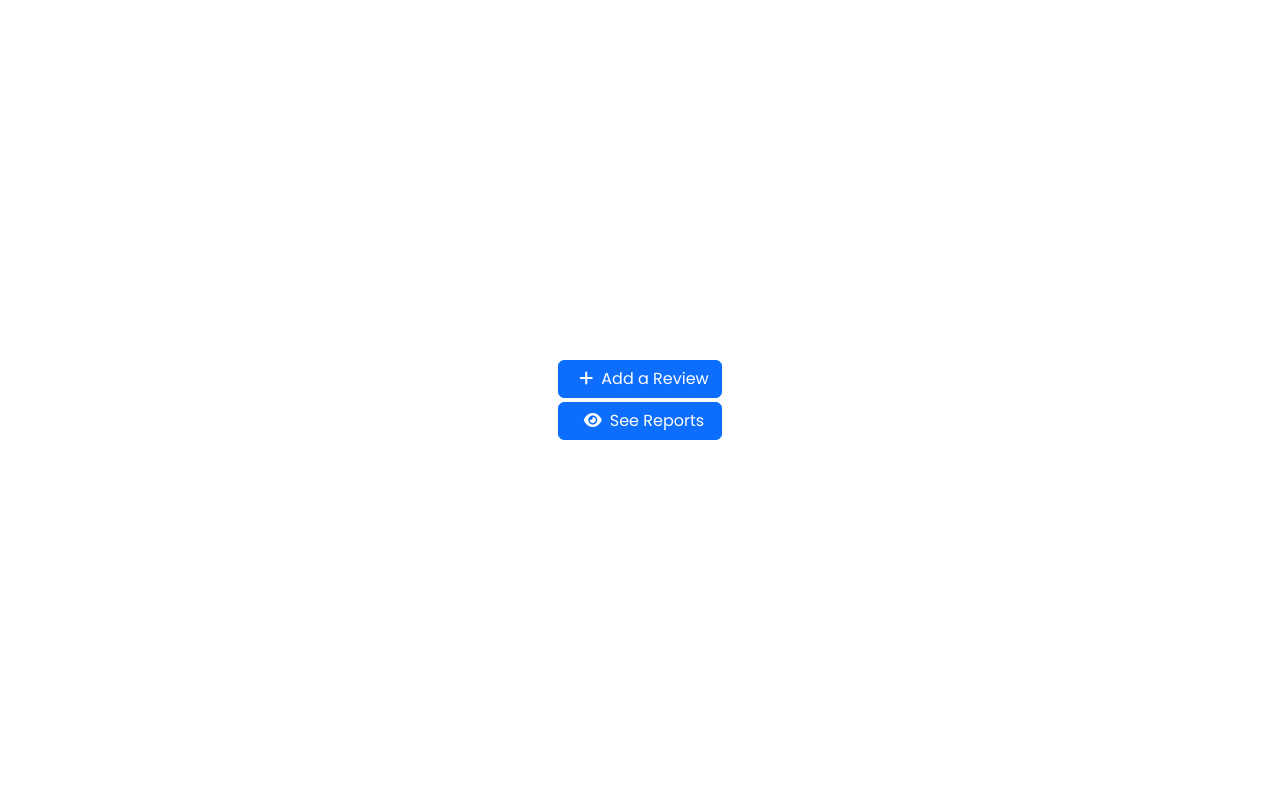
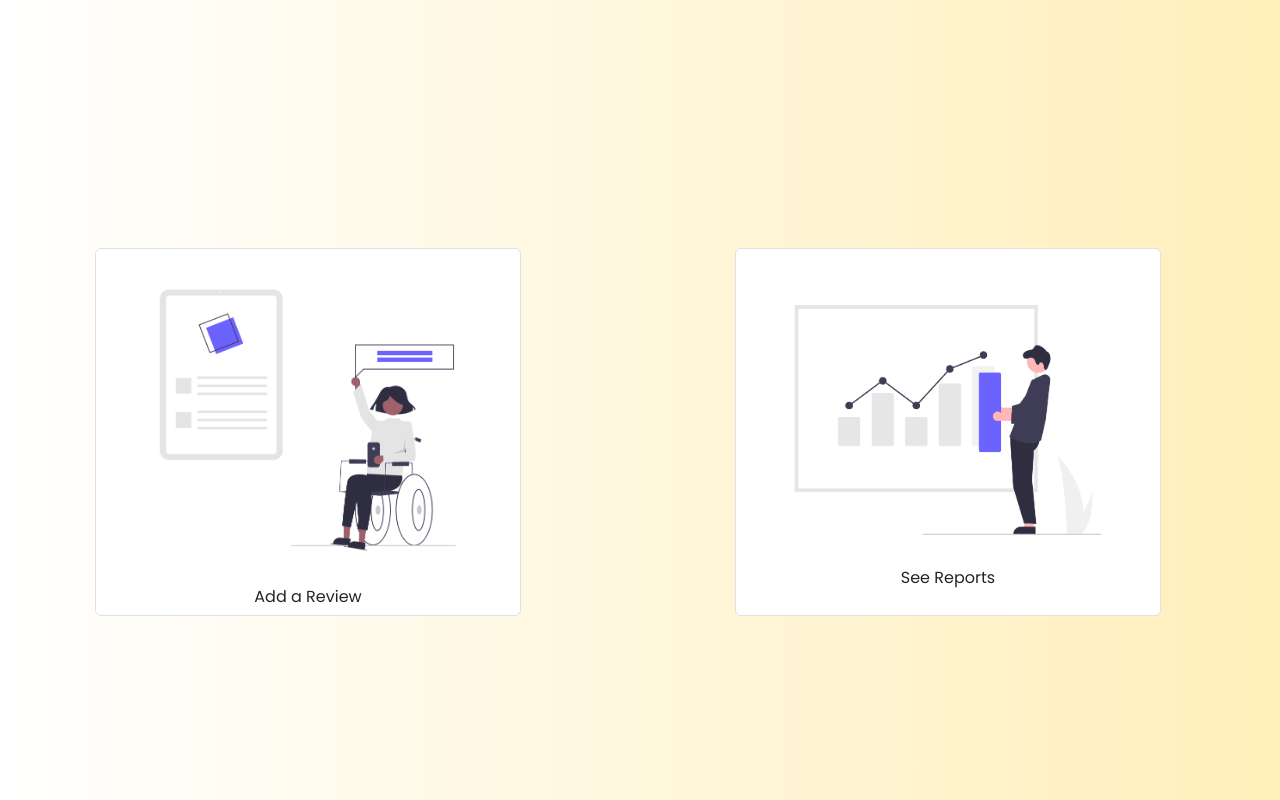
Before and after one commit to amarjyothi98/raj-it-day, a React (Create React App) app: page /home in a window 1280 px wide. Built offline with nearby package versions, Linux system fonts and the light colour scheme.

Commit message:
imporved user home page

```diff
--- a/src/components/screens/User/UserHome.jsx
+++ b/src/components/screens/User/UserHome.jsx
@@ -1,16 +1,23 @@
 import React from 'react'
 import { Link } from 'react-router-dom'
+import image1 from '../../assets/addReview.png'
+import image2 from '../../assets/seeData.png'
+import { useNavigate } from 'react-router-dom'
 function UserHome() {
+    const navigate=useNavigate()
     return (
-        <div className='d-flex align-items-center justify-content-center' style={{height:'100vh'}}>
-            <div>
-            <Link to="/addreview">
-                <button className='btn btn-primary d-block my-1 w-100'><i className="fa fa-plus mx-2"></i>Add a Review</button>
-            </Link>
-            <Link to="/dashboard">
-                <button className='btn btn-primary d-block my-1 w-100'><i className="fa fa-eye mx-2"></i>See Reports</button>
-            </Link>
-        </div>
+        <div className='d-flex align-items-center justify-content-between w-100 bgimage' style={{ height: '100vh'}}>
+            <div className='row justify-content-between w-100'>
+
+                    <button onClick={()=>navigate('/addreview')} className='btn col-4 border bg-white rounded mx-auto '>
+                        <img src={image1} className="w-100" alt="" />
+                        Add a Review</button>
+
+                    <button onClick={()=>navigate('/dashboard')} className='btn col-4 border bg-white rounded mx-auto '>
+                        <img src={image2} className="w-100" alt="" />
+                        See Reports
+                    </button>
+            </div>
         </div>
 
     )
--- a/src/index.css
+++ b/src/index.css
@@ -16,9 +16,10 @@ code {
     text-decoration: none;
 }
 
-.form-control::after{
+.form-control::after {
     color: black;
 }
+
 * {
     margin: 0;
     padding: 0;
@@ -39,6 +40,7 @@ nav {
     justify-content: space-between;
     align-items: center;
 }
+
 nav img {
     width: 150px;
 }
@@ -48,18 +50,21 @@ nav img {
     text-align: right;
 
 }
+
 .nav-links ul li {
     list-style: none;
     display: inline-block;
     padding: 8px 12px;
     position: relative;
 }
+
 .nav-links ul li a {
     color: black;
     text-decoration: none;
     font-size: 13px;
 }
-.nav-links ul li::after{
+
+.nav-links ul li::after {
     content: '';
     width: 0;
     height: 2px;
@@ -68,7 +73,8 @@ nav img {
     margin: auto;
     transition: 0.5s;
 }
-.nav-links ul li:hover::after{
+
+.nav-links ul li:hover::after {
     width: 100%;
 }
 
@@ -82,15 +88,18 @@ nav img {
     transform: translate(-50%, -50%);
     text-align: center;
 }
+
 .text-box h1 {
     font-size: 62px;
 }
+
 .text-box p {
     margin: 10px 0 40px;
     font-size: 14px;
     color: white;
 
 }
+
 .hero-btn {
     display: inline-block;
     text-decoration: none;
@@ -102,6 +111,7 @@ nav img {
     position: relative;
     cursor: pointer;
 }
+
 .hero-btn:hover {
     border: 1px solid #f44336;
     background-color: #f44336;
@@ -112,13 +122,16 @@ nav img {
 nav .fa {
     display: none;
 }
-@media(max-width: 700px){
+
+@media(max-width: 700px) {
     .text-box h1 {
         font-size: 20px;
     }
+
     .nav-links ul li {
         display: block;
     }
+
     .nav-links {
         position: absolute;
         background: #ffffff;
@@ -131,6 +144,7 @@ nav .fa {
         transition: 1s;
         box-shadow: 0 5px 10px 0px rgba(0, 0, 0, 0.308);
     }
+
     nav .fa {
         display: block;
         color: #fff;
@@ -138,6 +152,7 @@ nav .fa {
         font-size: 22px;
         cursor: pointer;
     }
+
     .nav-links ul {
         padding: 30px;
     }
@@ -170,6 +185,7 @@ p {
     display: flex;
     justify-content: space-between;
 }
+
 .course-col {
     flex-basis: 31%;
     /* background: #fff3f3; */
@@ -181,16 +197,18 @@ p {
     box-sizing: border-box;
     transition: 0.5s;
 }
+
 h3 {
     text-align: center;
     font-weight: 600;
     margin: 10px;
 }
+
 .course-col:hover {
     box-shadow: 0 0 20px 0 rgba(0, 0, 0, 0.2);
 }
 
-@media(max-width: 700px){
+@media(max-width: 700px) {
     .row {
         flex-direction: column;
     }
@@ -204,6 +222,7 @@ h3 {
     text-align: center;
     padding-top: 50px;
 }
+
 .campus-col {
     flex-basis: 32%;
     border-radius: 10px;
@@ -211,11 +230,13 @@ h3 {
     position: relative;
     overflow: hidden;
 }
+
 .campus-col img {
     width: 100%;
 }
+
 .layer {
-    background:transparent;
+    background: transparent;
     height: 100%;
     width: 100%;
     position: absolute;
@@ -223,9 +244,11 @@ h3 {
     left: 0;
     transition: 0.5s;
 }
+
 .layer:hover {
     background: rgba(226, 0, 0, 0.7);
 }
+
 .layer h3 {
     width: 100%;
     font-weight: 500;
@@ -238,6 +261,7 @@ h3 {
     opacity: 0;
     transition: 0.5s;
 }
+
 .layer:hover h3 {
     bottom: 49%;
     opacity: 1;
@@ -251,19 +275,23 @@ h3 {
     padding-top: 100px;
 
 }
+
 .facilities-col {
     flex-basis: 31%;
     border-radius: 10px;
     margin-bottom: 5%;
     text-align: left;
 }
+
 .facilities-col img {
     width: 100%;
     border-radius: 10px;
 }
+
 .facilities-col p {
     padding: 0;
 }
+
 .facilities-col h3 {
     margin-top: 16px;
     margin-bottom: 15px;
@@ -277,6 +305,7 @@ h3 {
     padding-top: 100px;
     text-align: center;
 }
+
 .testimonial-col {
     flex-basis: 44%;
     border-radius: 10px;
@@ -287,6 +316,7 @@ h3 {
     display: flex;
     padding: 20px 0 8px 8px;
 }
+
 .testimonial-col img {
     /* height: 40px;
     margin-left: 5px;
@@ -299,16 +329,20 @@ h3 {
     border-radius: 50%;
     margin-right: 8px;
 }
+
 .testimonial-col p {
     padding: 0;
 }
+
 .testimonial-col h3 {
     margin-top: 15px;
     text-align: left;
 }
+
 .testimonial-col .fa {
     color: #f44336;
 }
+
 @media(max-width: 700px) {
     .testimonial-col img {
         margin-left: 0px;
@@ -327,11 +361,13 @@ h3 {
     text-align: center;
     padding: 100px 0;
 }
+
 .cta h1 {
     color: white;
     margin-bottom: 40px;
     padding: 0;
 }
+
 @media(max-width: 700px) {
     .cta h1 {
         font-size: 24px;
@@ -345,17 +381,20 @@ h3 {
     text-align: center;
     padding: 30px 0;
 }
+
 .footer h4 {
     margin-bottom: 25px;
     margin-top: 20px;
     font-weight: 600;
 }
+
 .icons .fa {
     color: red;
     margin: 0 13px;
     cursor: pointer;
     padding: 18px 0;
 }
+
 .fa-heart-o {
     color: red;
 }
@@ -364,3 +403,15 @@ h3 {
 .carousel-inner {
     border-radius: 20px;
 }
+
+
+
+.bgimage {
+    background: #FFEFBA;
+    /* fallback for old browsers */
+    background: -webkit-linear-gradient(to right, #FFFFFF, #FFEFBA);
+    /* Chrome 10-25, Safari 5.1-6 */
+    background: linear-gradient(to right, #FFFFFF, #FFEFBA);
+    /* W3C, IE 10+/ Edge, Firefox 16+, Chrome 26+, Opera 12+, Safari 7+ */
+
+}
```
Also changed, not shown: src/components/assets/addReview.png (added), src/components/assets/seeData.png (added). Lines whose indentation alone changed are shown as unchanged.
